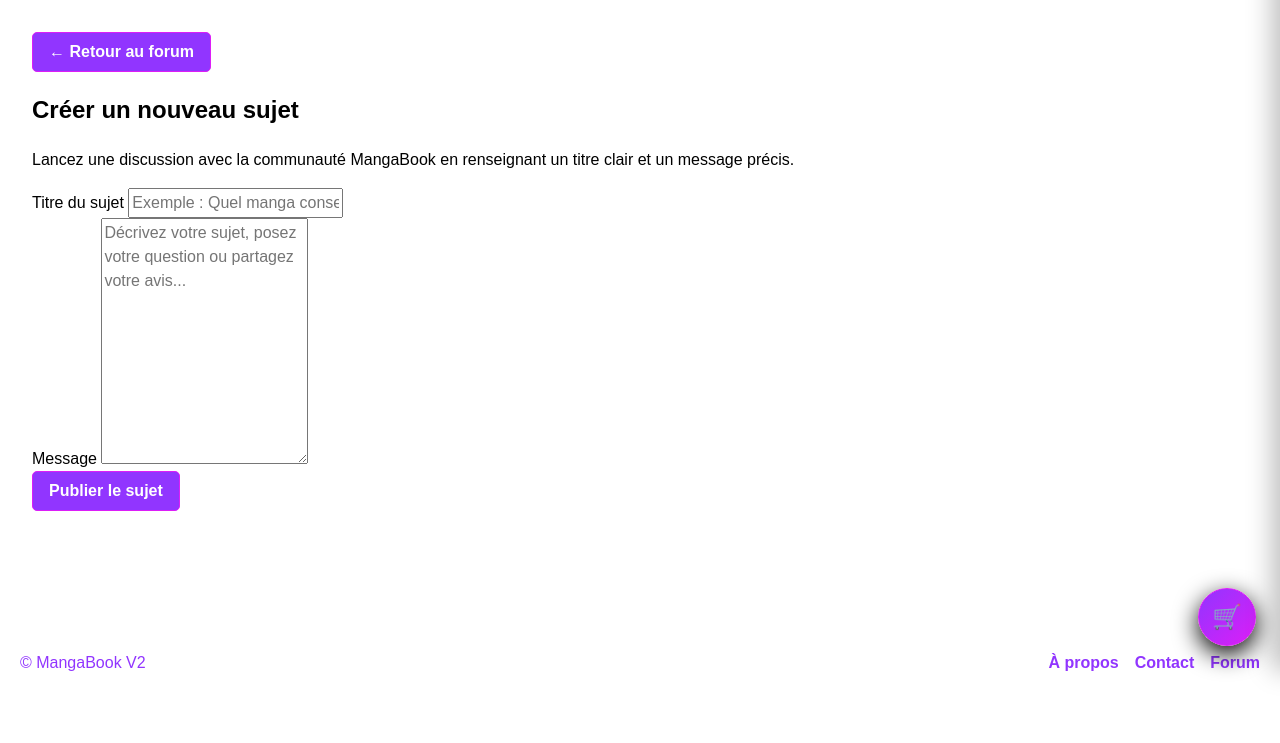
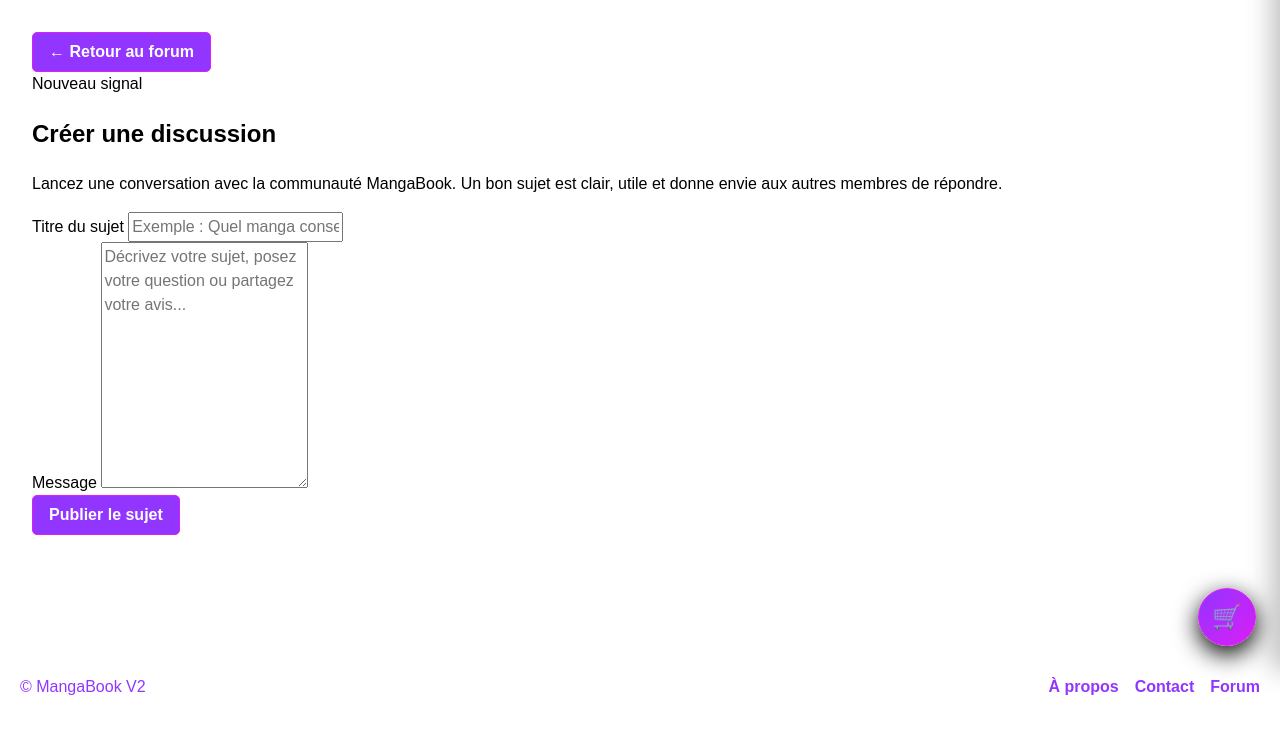
Before and after one commit to Matomina/flask-manga-book-V2, a Flask app: page /forum/create in a window 1280 px wide. Shown: the part 130-873 px from the top of the page. Before the commit the page ends 808 px from the top, so only its background shows below. Run offline with Flask 3, Linux system fonts and the light colour scheme; the visitor is signed in with stand-in values (Sample User, id 1); data comes from the database, SQL or seed files in the repository; data that the repository does not hold is empty.

Commit message:
feat(forum): modernize topic creation ui

```diff
--- a/app/forum/templates/forum/create.html
+++ b/app/forum/templates/forum/create.html
@@ -1,26 +1,38 @@
-{% extends "base.html" %} {% block title %}Créer un sujet - Forum{% endblock %}
+{% extends "base.html" %}
+
+{% block title %}Créer un sujet - Forum{% endblock %}
+
+{% block extra_css %}
+<link
+  rel="stylesheet"
+  href="{{ url_for('static', filename='css/forum.css') }}"
+/>
+{% endblock %}
+
 {% block content %}
-
-<section class="forum-create">
+<section class="forum-create forum-shell">
   <div class="forum-create__topbar">
     <a href="{{ url_for('forum.index') }}" class="btn btn-secondary">
       ← Retour au forum
     </a>
   </div>
 
-  <header class="forum-create__header">
-    <h2>Créer un nouveau sujet</h2>
-    <p>
-      Lancez une discussion avec la communauté MangaBook en renseignant un titre
-      clair et un message précis.
-    </p>
+  <header class="forum-hero-panel forum-create-hero">
+    <div>
+      <span class="forum-kicker">Nouveau signal</span>
+      <h1>Créer une discussion</h1>
+      <p>
+        Lancez une conversation avec la communauté MangaBook. Un bon sujet est
+        clair, utile et donne envie aux autres membres de répondre.
+      </p>
+    </div>
   </header>
 
-  <section class="forum-create__card">
+  <section class="forum-create__card forum-glass-card">
     <form
       action="{{ url_for('forum.create_topic') }}"
       method="post"
-      class="forum-form"
+      class="forum-form forum-form--large"
     >
       <div class="forum-form__group">
         <label for="title">Titre du sujet</label>
@@ -51,5 +63,4 @@
     </form>
   </section>
 </section>
-
 {% endblock %}
```
